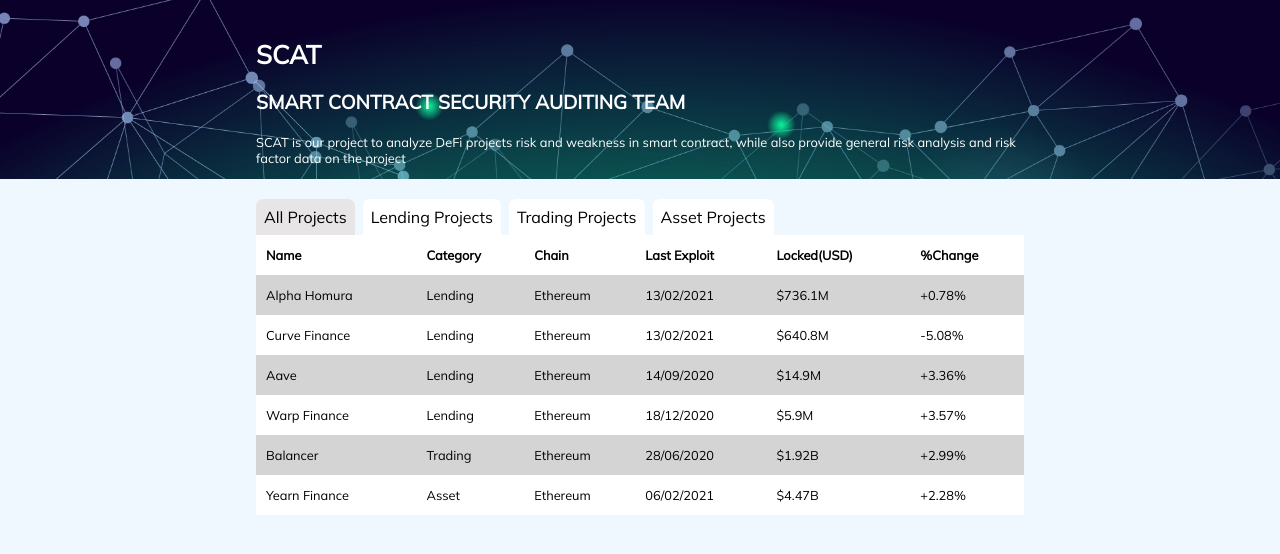
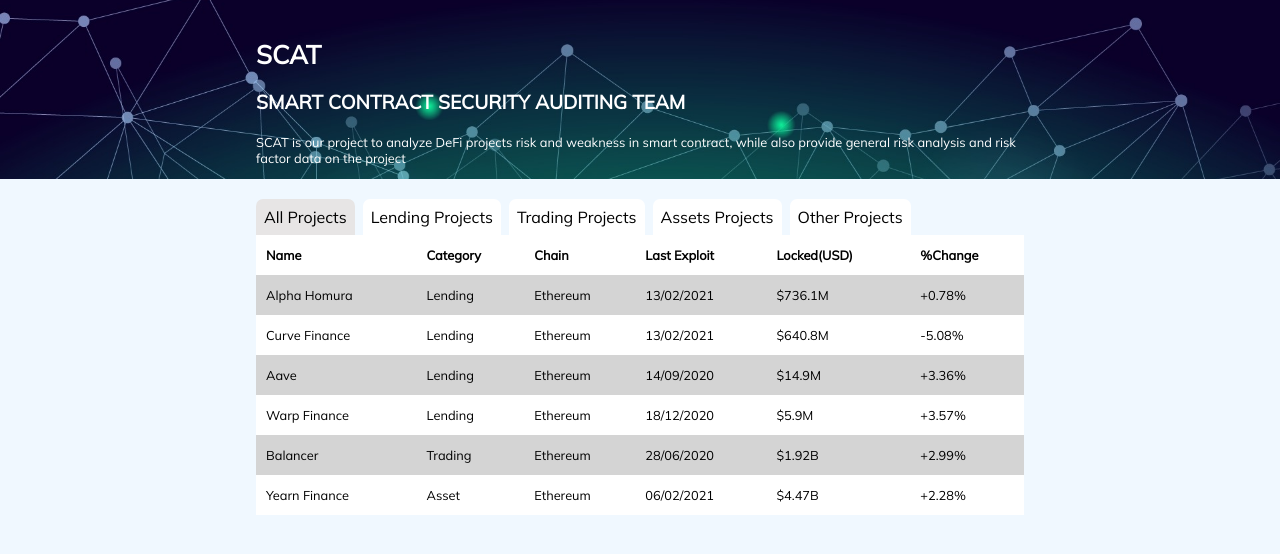
Before and after one commit to SaltAtWork/CE_Smart_Contract_Audit, a React (Create React App) app in the folder scat-web/: page / in a window 1280 px wide. Shown: the top 554 px of the page. Built offline with nearby package versions, Linux system fonts and the light colour scheme; no server answers.

Commit message:
Add Others filter - 4/29/2022

```diff
--- a/scat-web/src/App.js
+++ b/scat-web/src/App.js
@@ -25,7 +25,8 @@
   {id:"All",tag:"All Projects"},
   {id:"Lending",tag:"Lending Projects"},
   {id:"Trading",tag:"Trading Projects"},
-  {id:"Asset",tag:"Asset Projects"}
+  {id:"Assets",tag:"Assets Projects"},
+  {id:"Others",tag:"Other Projects"}
 ]
 
 const TableItemList = [
--- a/scat-web/src/components/ListTable.js
+++ b/scat-web/src/components/ListTable.js
@@ -33,6 +33,16 @@
   );
 }
 
+function checkCategory(props){
+  const normalCategory = ["Lending","Trading","Assets"];
+  for(let i = 0; i < normalCategory.length; i++){
+    if(props === normalCategory[i]){
+      return false;
+    }
+  }
+  return true;
+}
+
 function ListTable(props){
     const {input,filter,placeholder} = props;
     return(
@@ -43,6 +53,9 @@
               return <TableRow input={element} placeholder={placeholder} />
             }
             else if(filter === element.category){
+              return <TableRow input={element} placeholder={placeholder} />
+            }
+            else if(filter === "Others" && checkCategory(element.category)){
               return <TableRow input={element} placeholder={placeholder} />
             }
             return null;
--- a/scat-web/src/index.js
+++ b/scat-web/src/index.js
@@ -8,7 +8,7 @@
 
 ReactDOM.render(
   <React.StrictMode>
-    <HashRouter baseName={process.env.PUBLIC_URL}>
+    <HashRouter baseName={process.env.PUBLIC_URL} forceRefresh={true}>
       <App />
     </HashRouter>
   </React.StrictMode>
```
Also changed, not shown: 6 other files (tests, documents, lock files or other folders).
